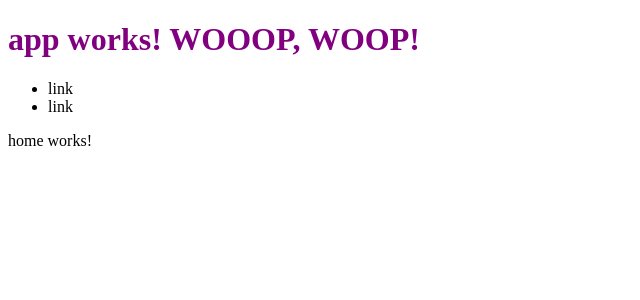
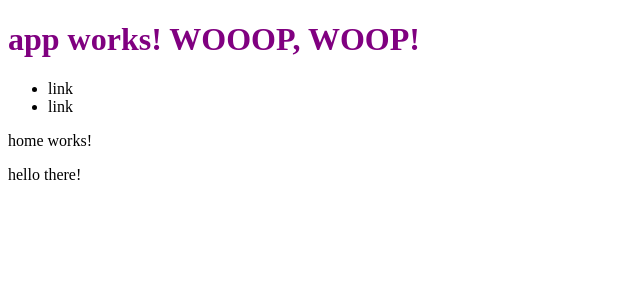
Before and after one commit to r4smus/netNinjaAngular2Tut, an Angular app in the folder ninja-directory/: page / in a window 1280 px wide. Shown: the top 300 px of the page, without its empty margins (0-640 px from the left). Built offline with nearby package versions, Linux system fonts and the light colour scheme.

Commit message:
#9: ng-content

```diff
--- a/ninja-directory/src/app/app.component.html
+++ b/ninja-directory/src/app/app.component.html
@@ -8,5 +8,5 @@
     </nav>
 </header>
 <section id="main">
-    <app-home></app-home>
+    <app-home>hello there!</app-home>
 </section>
--- a/ninja-directory/src/app/home/home.component.html
+++ b/ninja-directory/src/app/home/home.component.html
@@ -1,3 +1,4 @@
 <p>
-  home works!
+    home works!
 </p>
+<ng-content></ng-content>
```
